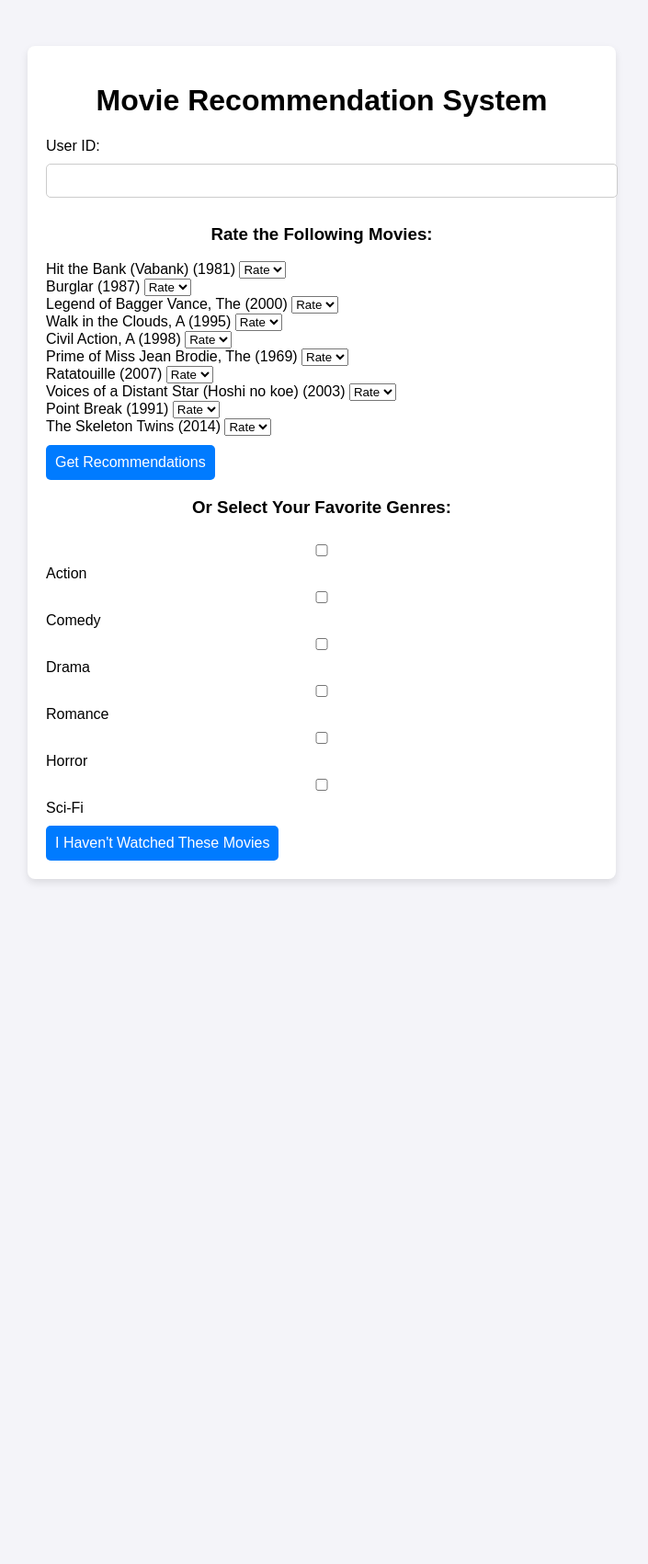
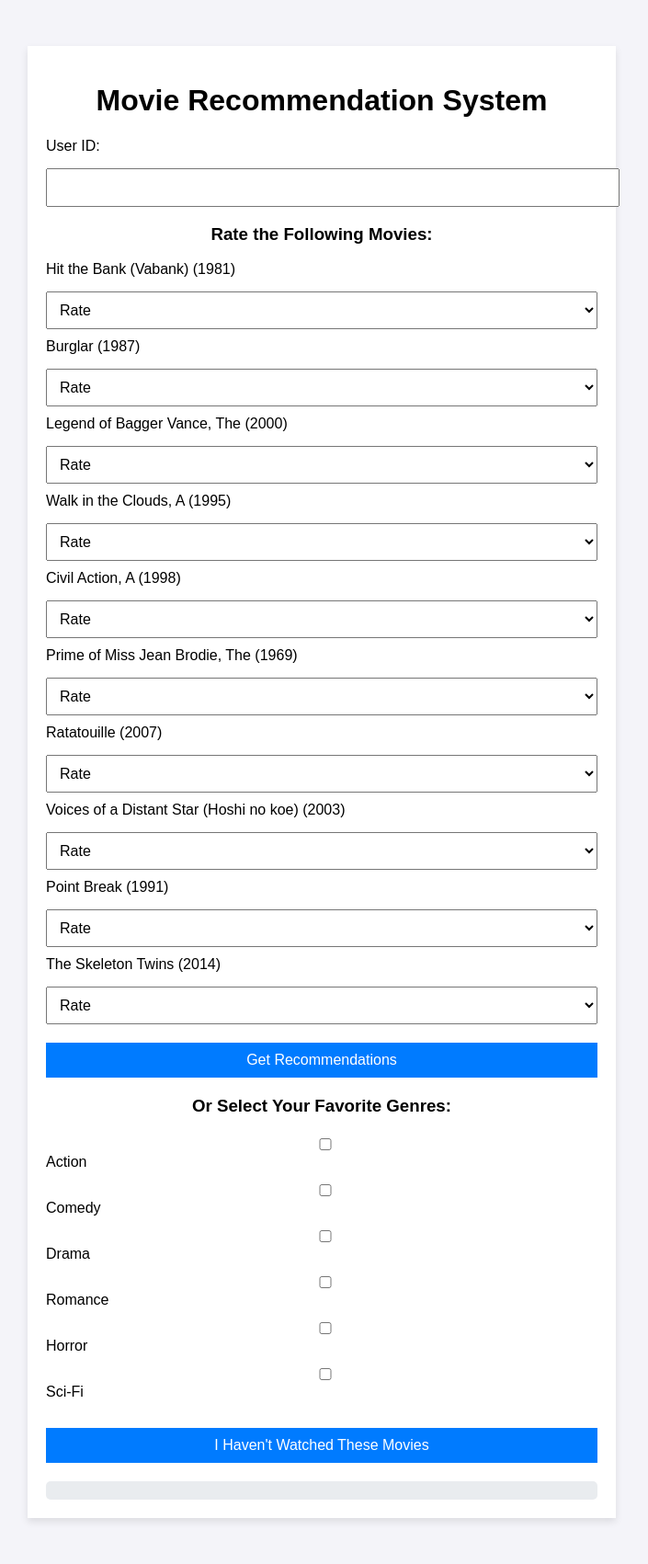
Before and after one commit to omk181-lab/CineMate, a Flask app: page / in a window 1280 px wide. Shown: the whole page at 92% size, without its empty margins (290-995 px from the left). Before the commit the page ends 960 px from the top, so only its background shows below. Run offline with Flask 3, Linux system fonts and the light colour scheme; parts of the project's set-up code (start-up, migrations or seed data) failed here and were passed over.

Commit message:
Update style.css

```diff
--- a/static/css/style.css
+++ b/static/css/style.css
@@ -11,41 +11,43 @@ body {
     background: #fff;
     padding: 20px;
     box-shadow: 0 4px 8px rgba(0, 0, 0, 0.1);
-    border-radius: 8px;
 }
 
 h1, h3 {
     text-align: center;
 }
 
+form, #genre-selection {
+    margin-top: 20px;
+}
+
+label {
+    display: block;
+    margin: 10px 0;
+}
+
+input, select, button {
+    width: 100%;
+    padding: 10px;
+    font-size: 1rem;
+    margin-top: 5px;
+}
+
 button {
     background-color: #007bff;
     color: #fff;
     border: none;
-    padding: 10px;
-    font-size: 1rem;
-    margin-top: 10px;
     cursor: pointer;
-    border-radius: 5px;
+    margin-top: 20px;
 }
 
 button:hover {
     background-color: #0056b3;
 }
 
-input {
-    width: 100%;
+#recommendations {
+    margin-top: 20px;
     padding: 10px;
-    margin: 10px 0;
-    border: 1px solid #ccc;
+    background-color: #e9ecef;
     border-radius: 5px;
 }
-
-#recommendations ul {
-    list-style-type: none;
-    padding: 0;
-}
-
-#recommendations li {
-    padding: 5px 0;
-}
```
